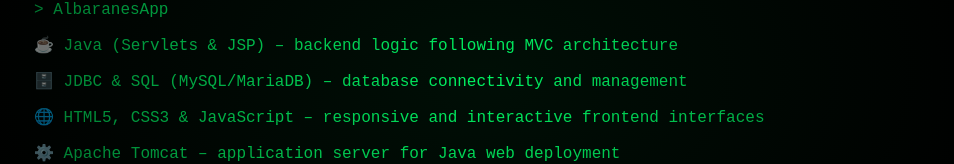
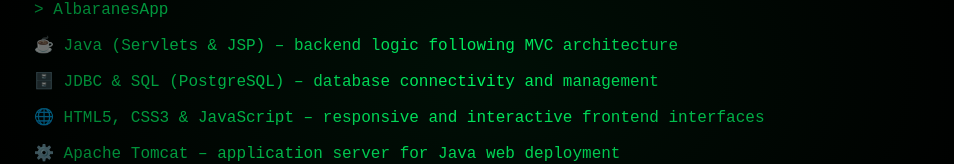
Before and after one commit to 41lici61/41lici61.github.io, a plain HTML site: page index.html in a window 1280 px wide. Shown: the part 325-489 px from the top of the page, without its empty margins (156-1110 px from the left). Drawn offline with Linux system fonts and the light colour scheme.

Commit message:
Update index.html

```diff
--- a/index.html
+++ b/index.html
@@ -38,7 +38,7 @@
         <li><a href="https://github.com/41lici61/AlbaranesApp" target="_blank">AlbaranesApp</a></li>
         <div class="project-tech">
             <p>☕ Java (Servlets & JSP) – backend logic following MVC architecture</p>
-            <p>🗄️ JDBC & SQL (MySQL/MariaDB) – database connectivity and management</p>
+            <p>🗄️ JDBC & SQL (PostgreSQL) – database connectivity and management</p>
             <p>🌐 HTML5, CSS3 & JavaScript – responsive and interactive frontend interfaces</p>
             <p>⚙️ Apache Tomcat – application server for Java web deployment</p>
         </div>
```
